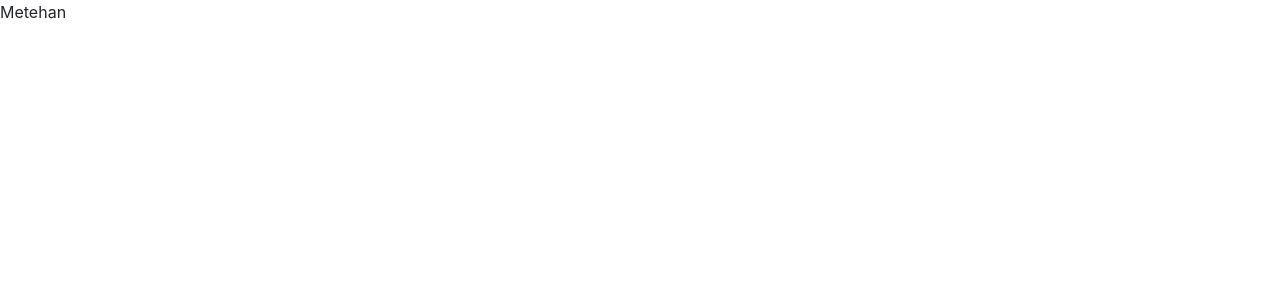
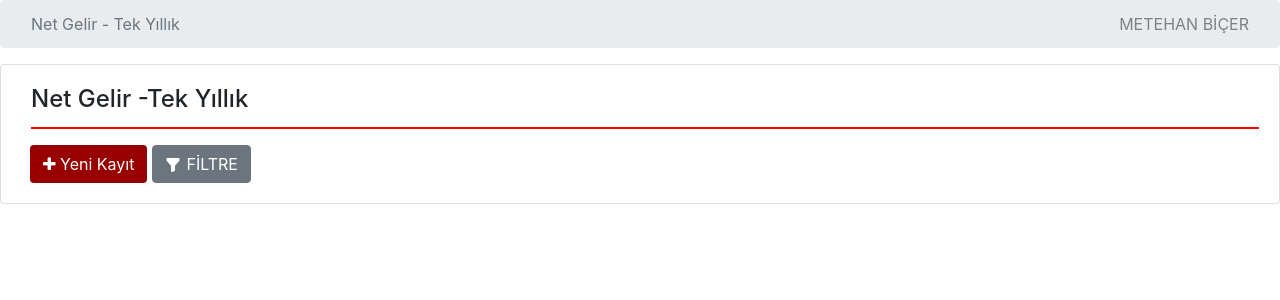
Before and after one commit to MeteHanBicer/Net-Gelir-Tek-Yillik, an Angular app in the folder tekyillik/: page / in a window 1280 px wide. Shown: the top 300 px of the page. Built offline with nearby package versions, Linux system fonts and the light colour scheme.

Commit message:
commit v2

```diff
--- a/tekyillik/package.json
+++ b/tekyillik/package.json
@@ -19,6 +19,7 @@
     "@angular/platform-browser": "~7.1.0",
     "@angular/platform-browser-dynamic": "~7.1.0",
     "@angular/router": "~7.1.0",
+    "@fortawesome/free-solid-svg-icons": "^5.15.3",
     "bootstrap": "^4.6.0",
     "core-js": "^2.5.4",
     "jquery": "^3.6.0",
--- a/tekyillik/src/app/app.module.ts
+++ b/tekyillik/src/app/app.module.ts
@@ -1,10 +1,8 @@
 import { BrowserModule } from '@angular/platform-browser';
 import { NgModule } from '@angular/core';
-
 import { AppRoutingModule } from './app-routing.module';
 import { AppComponent } from './app.component';
 import { TekyillikComponent } from './tekyillik/tekyillik.component';
-
 @NgModule({
   declarations: [
     AppComponent,
@@ -12,7 +10,7 @@ import { TekyillikComponent } from './tekyillik/tekyillik.component';
   ],
   imports: [
     BrowserModule,
-    AppRoutingModule
+    AppRoutingModule,
   ],
   providers: [],
   bootstrap: [AppComponent]
--- a/tekyillik/src/app/tekyillik/tekyillik.component.html
+++ b/tekyillik/src/app/tekyillik/tekyillik.component.html
@@ -1,3 +1,125 @@
-<p>
-Metehan
-</p>
+<head >
+  <link rel="stylesheet" href="https://maxcdn.bootstrapcdn.com/font-awesome/4.6.1/css/font-awesome.min.css">
+</head>
+<div class="breadcrumb">
+  <div  class="col md-6" style="float: left;">
+      <span class="breadcrumb-item active" >Net Gelir - Tek Yıllık</span>
+  </div>
+<div class="col md-6" style="float: right;">
+      <span   style="color: grey;float: right;">METEHAN BİÇER</span>
+  </div>
+</div>
+<div  id="yenikayit" class="collapse card" >
+<div style="margin-left: 10px;" class="card-body" >
+  <div  class="row">
+    <div  class="col-6">
+      <h4 >Net Gelir - Tek Yıllık (Değerleme Yılı: 2021)</h4>
+    </div>
+    <div class="col-6 text-right">
+      <button style="outline: none;"  class="card-header-action text-black btn btn-link btn-close" type="button"><svg xmlns="http://www.w3.org/2000/svg" width="30" height="30" fill="currentColor" class="bi bi-x" viewBox="0 0 16 16">
+        <path d="M4.646 4.646a.5.5 0 0 1 .708 0L8 7.293l2.646-2.647a.5.5 0 0 1 .708.708L8.707 8l2.647 2.646a.5.5 0 0 1-.708.708L8 8.707l-2.646 2.647a.5.5 0 0 1-.708-.708L7.293 8 4.646 5.354a.5.5 0 0 1 0-.708z"/>
+      </svg>
+      </button>
+    </div>
+
+  </div>
+  <hr  style="border: 1px solid red;">
+    <form novalidate class="ng-untouched ng-pristine ng-invalid">
+      <div class="row">
+        <div class="col-lg-4 col-md-4 form-group">
+          <select  #il type="text" class="form-control" style="width: 570px;" id="ilid" placeholder="İl Seçiniz">
+            <option disabled value="ilsec">İl Seçiniz</option>
+            <option  value="Ankara">Ankara</option>
+            <option  value="İstanbul">İstanbul</option>
+            <option  value="Kars">Kars</option>
+          </select>
+        </div>
+        <div class="col-lg-4 col-md-4 form-group">
+          <select  #ilce type="text" class="form-control" style="width: 570px;" id="ilceid" placeholder="İlçe Seçiniz">
+            <option disabled value="ilcesec">İlçe Seçiniz</option>
+            <option  value="Ankara">Keçiören</option>
+            <option  value="İstanbul">Çankaya</option>
+            <option  value="Kars">Yenimahalle</option>
+          </select>
+        </div>
+        <div class="col-lg-4 col-md-4 form-group">
+          <select  #mahalle type="text" class="form-control" style="width: 570px;" id="mahalleid" placeholder="Mahalle/Köy Seçiniz">
+            <option disabled value="mahallesec">Mahalle/Köy Seçiniz</option>
+            <option  value="Esertepe">Esertepe</option>
+            <option  value="Yayla">Yayla</option>
+            <option  value="Kars">Ayvalı</option>
+          </select>
+        </div>
+      </div>
+      <!-- asdasdsad -->
+      <div class="row">
+        <div class="col-lg-4 col-md-4 form-group">
+
+        </div>
+        <div class="col-lg-4 col-md-4 form-group">
+          <input #ada type="number" class="input" style="width: 270px; float: left; margin-top: 12px;" id="ada" placeholder="Ada No">
+          <input #parsel type="number" class="input" style="width: 270px; float: right;margin-right: 32px; margin-top: 12px;" id="parsel" placeholder="Parsel No">
+        </div>
+        <div class="col-lg-4 col-md-4 form-group">
+            <button  class="btn btn-block btn-warning" style="width: 250px; float: left; height: 35px; margin-top: 8px;" type="button"><svg style="margin-bottom: 5px;" xmlns="http://www.w3.org/2000/svg" width="16" height="16" fill="currentColor" class="bi bi-search" viewBox="0 0 16 16">
+              <path d="M11.742 10.344a6.5 6.5 0 1 0-1.397 1.398h-.001c.03.04.062.078.098.115l3.85 3.85a1 1 0 0 0 1.415-1.414l-3.85-3.85a1.007 1.007 0 0 0-.115-.1zM12 6.5a5.5 5.5 0 1 1-11 0 5.5 5.5 0 0 1 11 0z"/>
+            </svg>
+              Tarım Parseli Sorgula
+            </button>
+            <button  class="btn btn-block btn-warning" style="width: 250px;float: right; margin-right: 30px;height: 35px;" type="button"><svg style="margin-bottom: 5px;margin-right: 10px;" xmlns="http://www.w3.org/2000/svg" width="16" height="16" fill="currentColor" class="bi bi-search" viewBox="0 0 16 16">
+              <path d="M11.742 10.344a6.5 6.5 0 1 0-1.397 1.398h-.001c.03.04.062.078.098.115l3.85 3.85a1 1 0 0 0 1.415-1.414l-3.85-3.85a1.007 1.007 0 0 0-.115-.1zM12 6.5a5.5 5.5 0 1 1-11 0 5.5 5.5 0 0 1 11 0z"/>
+            </svg>
+              Destek Sorgula
+            </button>
+          </div>
+        </div>
+        <!-- parsel yüzölçümü olacak bunun üstünde -->
+        <div style="float: left;" class="row">
+          <div class="col-lg-4 col-md-4 form-group"> <select style="width: 150px; height: 35px;" name="kuru" id="kuru">
+          <option>Kuru</option>
+          <option>Sulu</option>
+        </select>
+      </div>
+          </div>
+    </form>
+</div>
+
+</div>
+
+<div class="card">
+<div  style="margin-left: 10px;"  class="card-body">
+  <div  class="row">
+      <div  class="col-md-12">
+          <div class="row">
+                  <h4 style="margin-left: 15px;">Net Gelir -Tek Yıllık</h4>
+          </div>
+          <hr  style="border: 1px solid red; margin-top: 5px;">
+                  </div>
+                  <div style="margin-left: 14px;" class="row">
+                  <button data-toggle="collapse" data-target="#yenikayit"  class="btn" style="background-color: #980000; color: white;" type="button"><i class="fa fa-plus" aria-hidden="true"></i>
+                    Yeni Kayıt
+                  </button>
+                  <button (click)="alert()" style="margin-left: 5px;" class="btn btn-secondary" type="button">
+                  <svg  style="margin-right: 5px;" xmlns="http://www.w3.org/2000/svg" width="16" height="16" fill="currentColor" class="bi bi-funnel-fill" viewBox="0 0 16 16">
+                    <path d="M1.5 1.5A.5.5 0 0 1 2 1h12a.5.5 0 0 1 .5.5v2a.5.5 0 0 1-.128.334L10 8.692V13.5a.5.5 0 0 1-.342.474l-3 1A.5.5 0 0 1 6 14.5V8.692L1.628 3.834A.5.5 0 0 1 1.5 3.5v-2z"/>
+                  </svg>FİLTRE </button>
+                </div>
+
+              </div>
+
+          </div>
+        </div>
+
+
+
+
+
+
+
+
+        <!-- <p>
+          <a class="btn btn-secondary" data-toggle="collapse" href="#collapseExample" role="button" aria-expanded="false" aria-controls="collapseExample"><svg style="margin-right: 5px;" xmlns="http://www.w3.org/2000/svg" width="16" height="16" fill="currentColor" class="bi bi-funnel-fill" viewBox="0 0 16 16">
+            <path d="M1.5 1.5A.5.5 0 0 1 2 1h12a.5.5 0 0 1 .5.5v2a.5.5 0 0 1-.128.334L10 8.692V13.5a.5.5 0 0 1-.342.474l-3 1A.5.5 0 0 1 6 14.5V8.692L1.628 3.834A.5.5 0 0 1 1.5 3.5v-2z"/>
+          </svg>FİLTRE
+          </a>
+        </p> -->
--- a/tekyillik/src/app/tekyillik/tekyillik.component.ts
+++ b/tekyillik/src/app/tekyillik/tekyillik.component.ts
@@ -11,5 +11,7 @@ export class TekyillikComponent implements OnInit {
 
   ngOnInit() {
   }
-
+alert(){
+  alert("Filreyi Zaten Başka Ekranda Yaptım");
 }
+}
```
Also changed, not shown: 1 other file (tests, documents, lock files or other folders).
